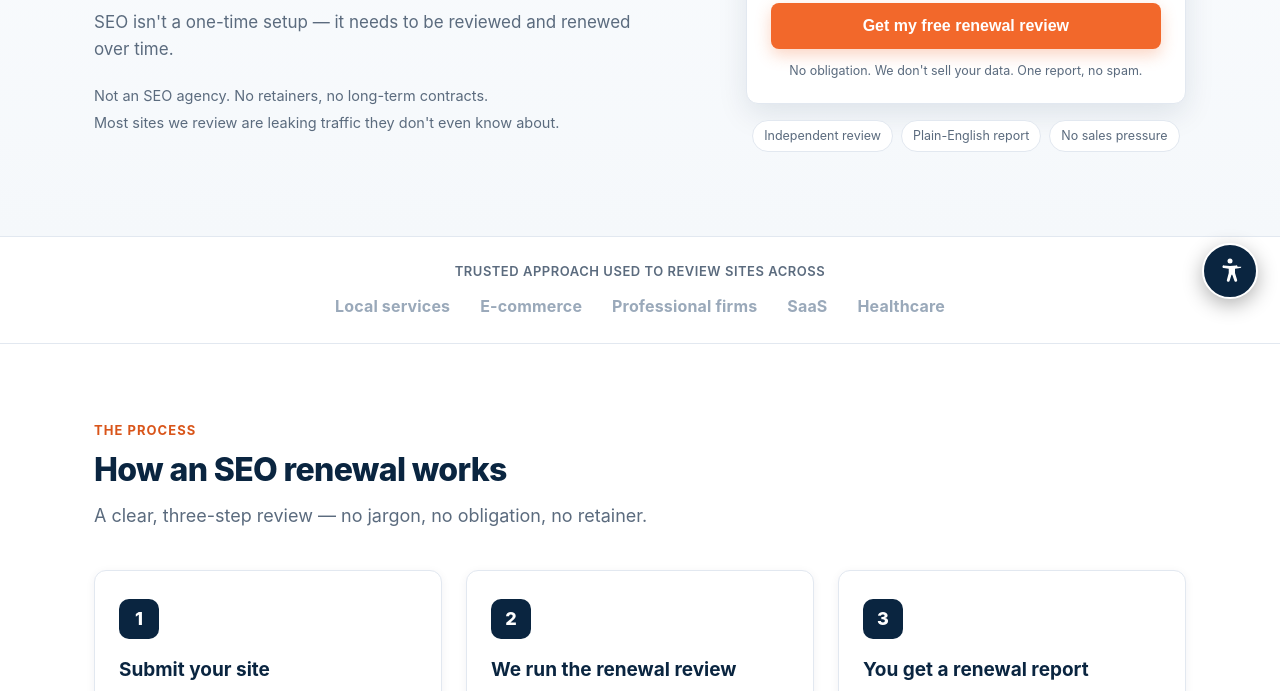
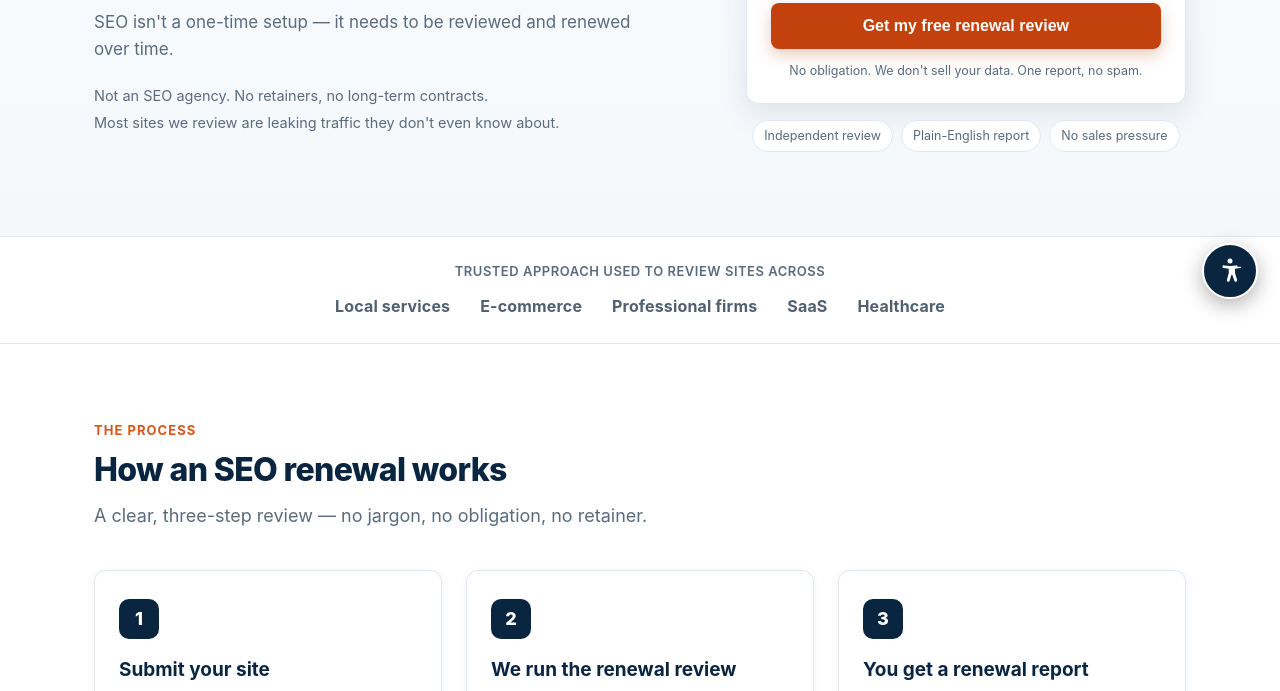
Before and after one commit to customsoftwareai/seo-renewal, a plain HTML site: page index.html in a window 1280 px wide. Shown: the part 479-1170 px from the top of the page. Drawn offline with Linux system fonts and the light colour scheme.

Commit message:
Add files via upload

```diff
--- a/a11y.js
+++ b/a11y.js
@@ -111,6 +111,10 @@
   var launcher, panel, lastFocused;
 
   function buildUI() {
+    // Container is a complementary landmark so all content stays inside a region.
+    var region = document.createElement("aside");
+    region.setAttribute("aria-label", "Accessibility tools");
+
     launcher = document.createElement("button");
     launcher.type = "button";
     launcher.className = "a11y-launcher";
@@ -122,7 +126,7 @@
       '<circle cx="12" cy="4" r="2"/>' +
       '<path d="M21 8.5c0 .6-.4 1-1 1.1l-4 .6v3.3l1.7 5.6c.2.6-.2 1.2-.8 1.4-.6.2-1.2-.2-1.4-.8L13.8 15h-.6l-1.5 4.7c-.2.6-.8 1-1.4.8-.6-.2-1-.8-.8-1.4L11 13.5v-3.3l-4-.6C6.4 9.5 6 9 6 8.5c0-.6.5-1.1 1.1-1L12 8l4.9-.5c.6-.1 1.1.4 1.1 1z"/>' +
       '</svg>';
-    document.body.appendChild(launcher);
+    region.appendChild(launcher);
 
     panel = document.createElement("div");
     panel.className = "a11y-panel";
@@ -131,7 +135,8 @@
     panel.setAttribute("aria-label", "Accessibility options");
     panel.hidden = true;
     panel.innerHTML = panelHTML();
-    document.body.appendChild(panel);
+    region.appendChild(panel);
+    document.body.appendChild(region);
 
     launcher.addEventListener("click", toggle);
     panel.addEventListener("click", onPanelClick);
--- a/styles.css
+++ b/styles.css
@@ -64,11 +64,11 @@ a:hover { color: var(--navy-700); }
   transition: background .15s ease, transform .05s ease, box-shadow .15s ease;
 }
 .btn--primary {
-  background: var(--accent);
+  background: #c2410c; /* AA-compliant deep orange: white text passes 4.5:1 */
   color: #fff;
-  box-shadow: 0 6px 16px rgba(242, 104, 43, 0.28);
+  box-shadow: 0 6px 16px rgba(194, 65, 12, 0.28);
 }
-.btn--primary:hover { background: var(--accent-700); color: #fff; }
+.btn--primary:hover { background: #9a3309; color: #fff; }
 .btn--primary:active { transform: translateY(1px); }
 .btn--block { width: 100%; }
 .btn--sm { padding: 9px 16px; font-size: 14px; }
@@ -295,7 +295,7 @@ a:hover { color: var(--navy-700); }
 .credstrip__list li {
   font-size: 16px;
   font-weight: 700;
-  color: #9aa9ba;
+  color: #516071;   /* AA-compliant slate on white (>4.5:1) */
   letter-spacing: 0.01em;
 }
 
```
